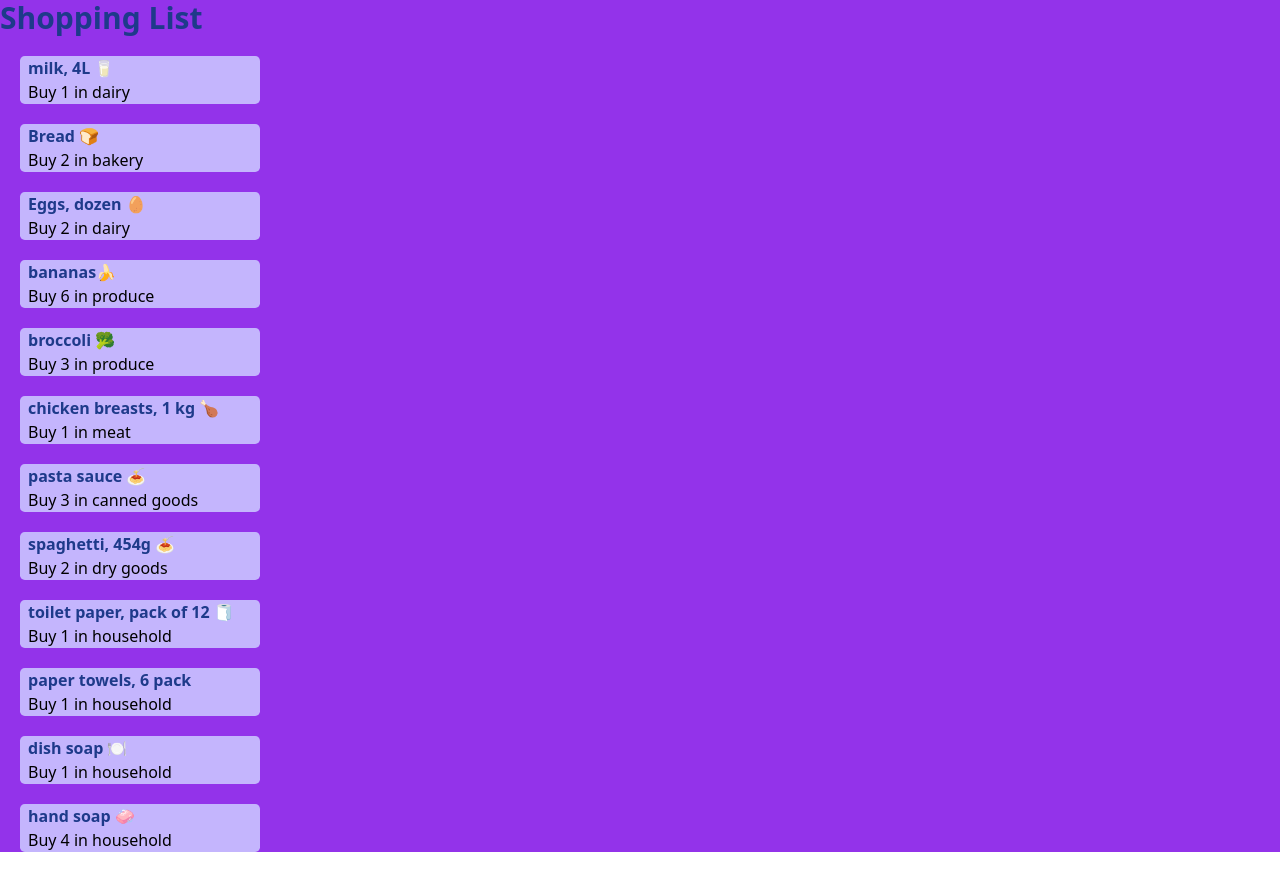
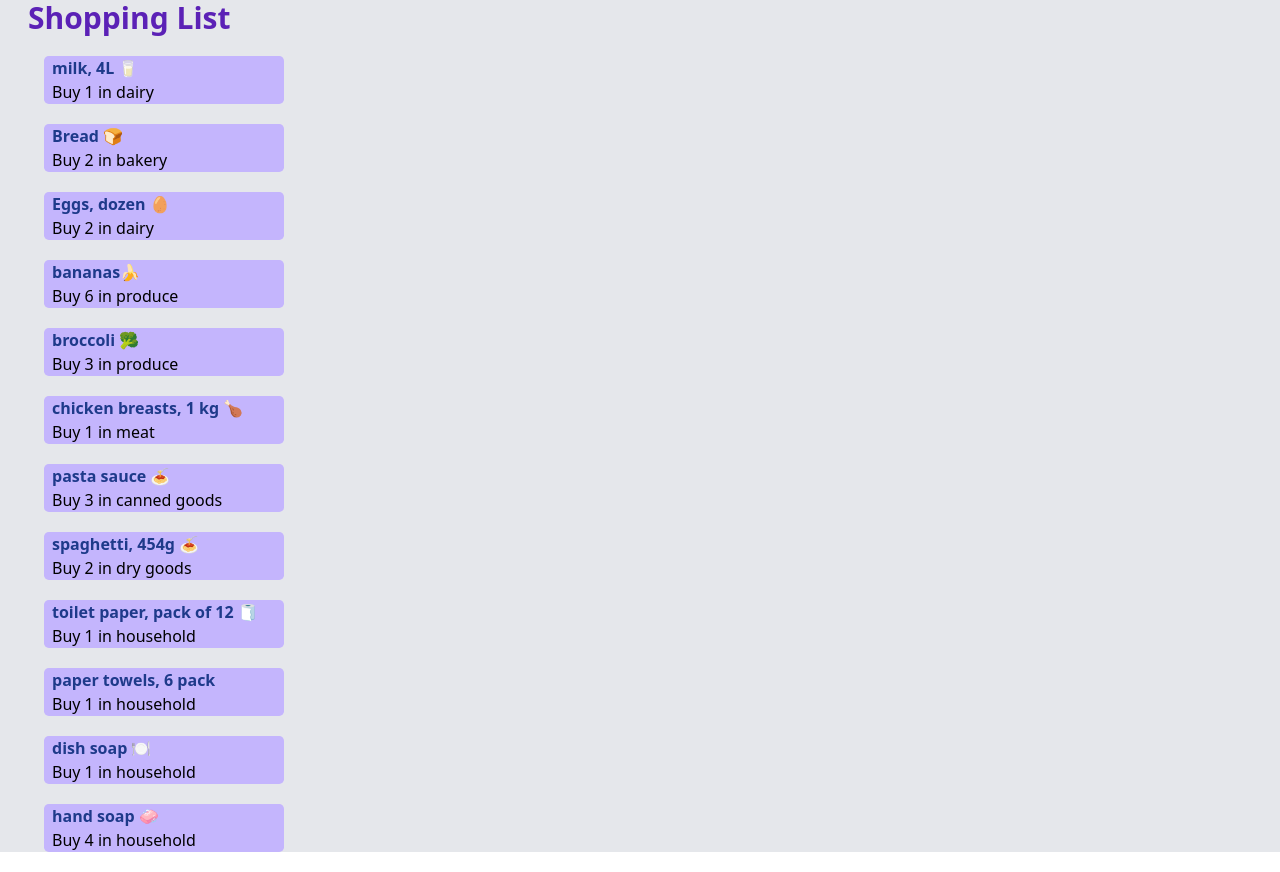
Before and after one commit to rgawalko/cprg306-assignments, a Next.js app: page /week-3 in a window 1280 px wide. Built offline with nearby package versions, Linux system fonts and the light colour scheme.

Commit message:
color changes

```diff
--- a/app/week-3/item-list.js
+++ b/app/week-3/item-list.js
@@ -75,7 +75,7 @@ export default function ItemList() {
 
     return(
         <main>
-            <h2 className='font-bold text-blue-900 text-3xl'>Shopping List</h2>
+            <h2 className='font-bold text-violet-800 text-3xl ml-7'>Shopping List</h2>
             <Item
             name={item1.name}
             quantity={item1.quantity}
--- a/app/week-3/item.js
+++ b/app/week-3/item.js
@@ -1,6 +1,6 @@
 export default function Item({ name, quantity, category}) {
     return(
-    <section className="my-5 ml-5 w-60 bg-violet-300 rounded-custom-md">
+    <section className="my-5 ml-11 w-60 bg-violet-300 rounded-custom-md">
     <h3 className="font-bold text-blue-900 pl-2">{name}</h3>
     <p className="pl-2">Buy {quantity} in {category}</p>
     </section>
--- a/app/week-3/page.js
+++ b/app/week-3/page.js
@@ -2,7 +2,7 @@ import ItemList from "./item-list";
 
 export default function Page() {
     return (
-        <div className="bg-purple-600 min-h-screen">
+        <div className="bg-gray-200 min-h-screen">
             <ItemList />
         </div>
     );
```
